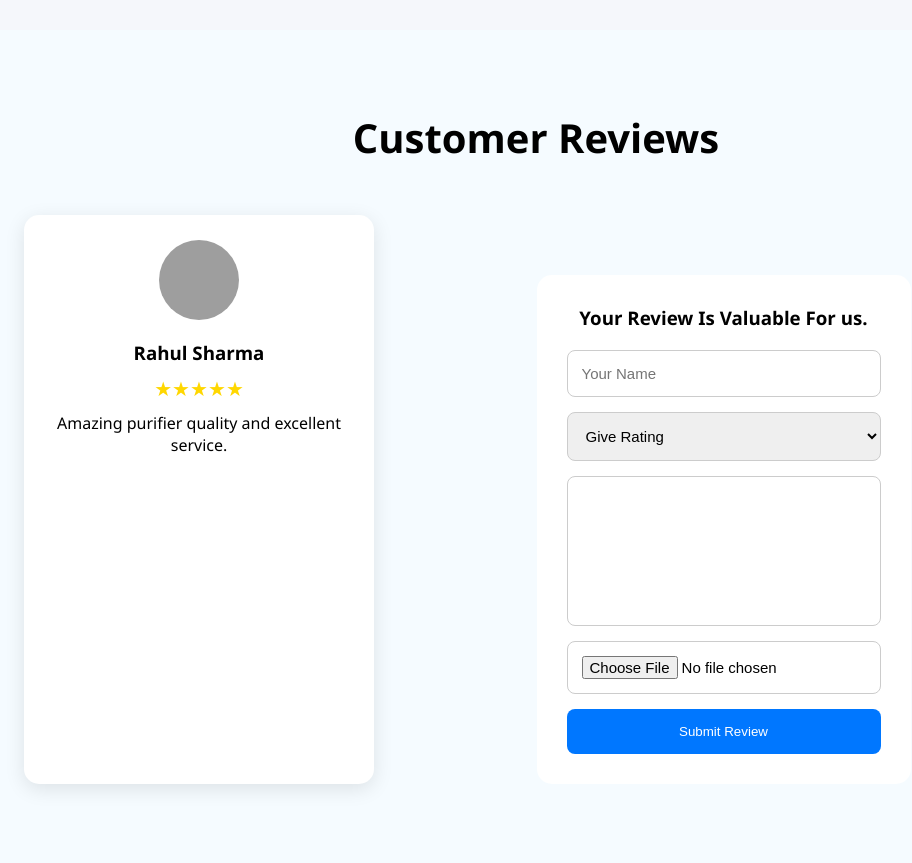
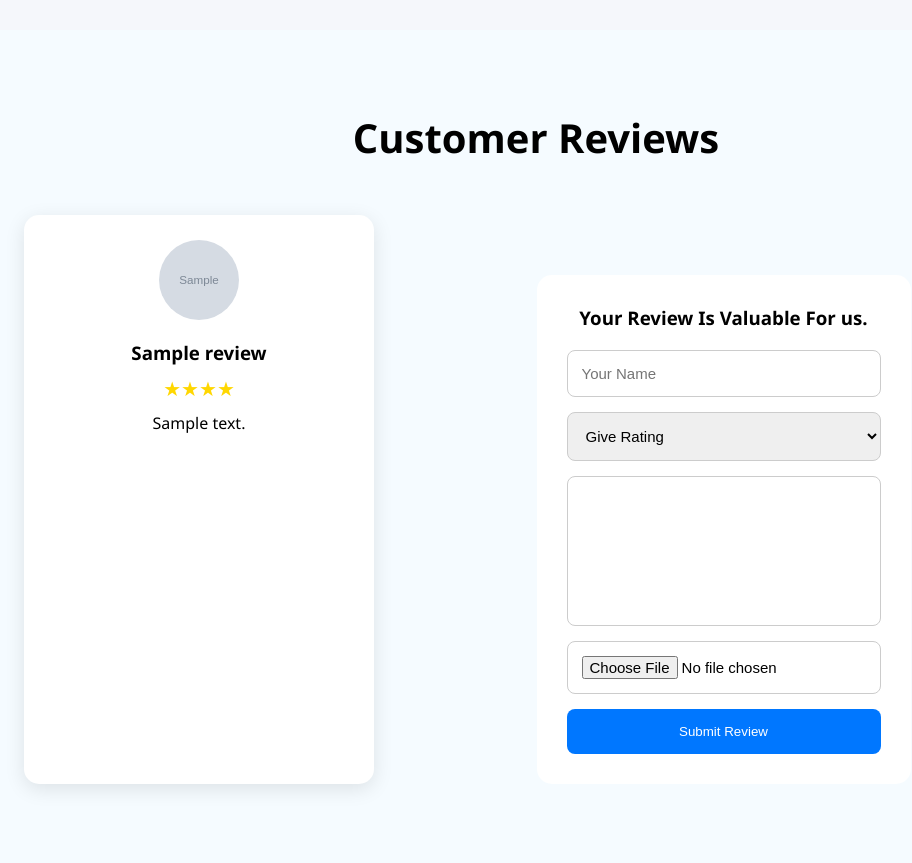
Before and after one commit to LuckyKumariNaik/GooglyAqua, a Flask app: page / in a window 1280 px wide. Shown: the part 5225-6088 px from the top of the page, without its empty margins (104-1016 px from the left). Run offline with Flask 3, Linux system fonts and the light colour scheme; tables that the repository leaves empty hold one stand-in row (values such as "Sample post"); grey boxes marked "Sample" are stand-in pictures; grey boxes are pictures that could not be loaded.

Commit message:
display reviews from database

```diff
--- a/backend/app.py
+++ b/backend/app.py
@@ -68,7 +68,8 @@ class Review(db.Model):
 
 @app.route('/')
 def home():
-    return render_template('index.html')
+    reviews = Review.query.all()
+    return render_template('index.html',reviews=reviews)
 
 
 #lead route
--- a/backend/templates/index.html
+++ b/backend/templates/index.html
@@ -1300,16 +1300,20 @@
   <div class="review-container">
 
     <!-- REVIEW CARD 1 -->
-    <div class="review-card">
-      <img src="/static/customer1.jpg">
-      <h3>Rahul Sharma</h3>
-      <div class="stars">
-        ★★★★★
-      </div>
-      <p>
-        Amazing purifier quality and excellent service.
-      </p>
-    </div>
+    {% for review in reviews %}
+<div class="review-card">
+    {% if review.image_url %}
+    <img src="{{ review.image_url }}" alt="reviewer">
+    {% else %}
+    <img src="/static/customer1.jpg" alt="reviewer">
+    {% endif %}
+    <h3>{{ review.name }}</h3>
+    <div class="stars">
+        {% for i in range(review.rating) %}★{% endfor %}
+    </div>
+    <p>{{ review.review_message }}</p>
+</div>
+{% endfor %}
 <!-- REVIEW FORM -->
   <div class="review-form">
     <h3>
```
